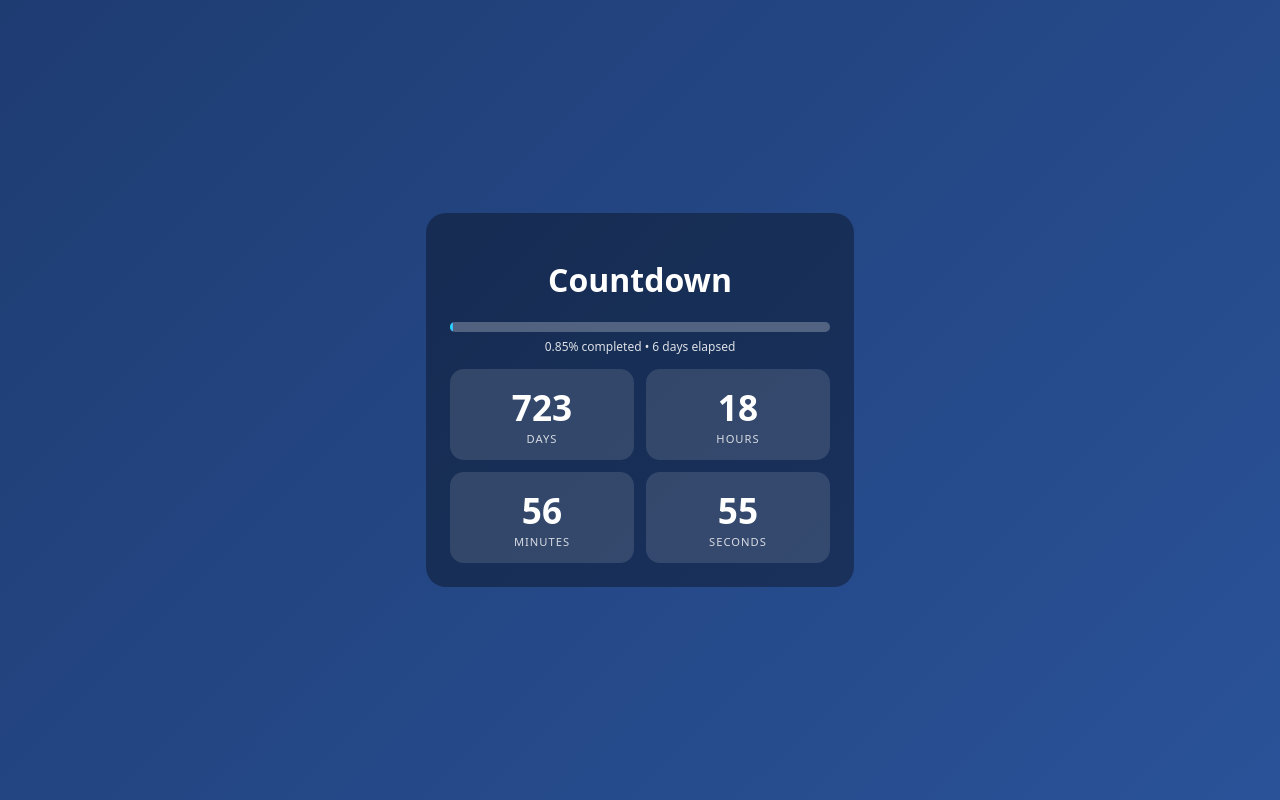
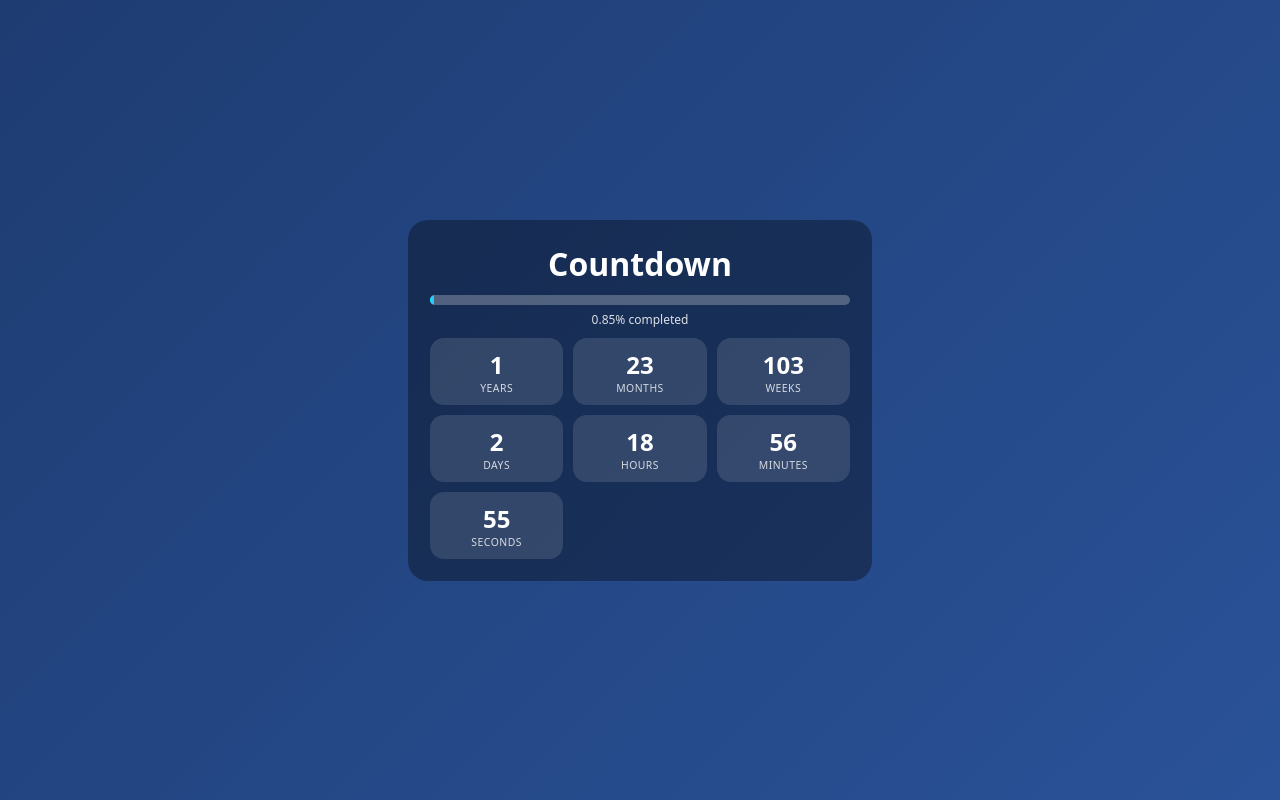
Before and after one commit to ali-uhlee/calltest, a plain HTML site: page index.html in a window 1280 px wide. Drawn offline with Linux system fonts and the light colour scheme.

Commit message:
Refactor countdown layout and styles

```diff
--- a/index.html
+++ b/index.html
@@ -5,8 +5,6 @@
 <meta name="viewport" content="width=device-width, initial-scale=1.0, viewport-fit=cover">
 <title>Countdown</title>
 
-<link rel="manifest" href="manifest.json">
-<link rel="apple-touch-icon" href="icon.png">
 <meta name="theme-color" content="#1e3c72">
 <meta name="apple-mobile-web-app-capable" content="yes">
 <meta name="apple-mobile-web-app-status-bar-style" content="black-translucent">
@@ -27,12 +25,16 @@ body {
 }
 
 .container {
-  width: 92%;
-  max-width: 380px;
+  width: 94%;
+  max-width: 420px;
   background: rgba(0,0,0,0.35);
-  padding: 24px;
+  padding: 22px;
   border-radius: 20px;
   text-align: center;
+}
+
+h1 {
+  margin: 0 0 10px;
 }
 
 .progress-wrapper {
@@ -40,7 +42,7 @@ body {
   background: rgba(255,255,255,0.25);
   border-radius: 10px;
   overflow: hidden;
-  margin: 10px 0 6px;
+  margin-bottom: 6px;
 }
 
 .progress-bar {
@@ -51,44 +53,43 @@ body {
 .meta {
   font-size: 0.75rem;
   opacity: 0.85;
+  margin-bottom: 10px;
 }
 
-.countdown {
+.grid {
   display: grid;
-  grid-template-columns: repeat(2,1fr);
-  gap: 12px;
-  margin-top: 14px;
+  grid-template-columns: repeat(3, 1fr);
+  gap: 10px;
 }
 
 .box {
   background: rgba(255,255,255,0.12);
   border-radius: 14px;
-  padding: 14px 0;
+  padding: 10px 0;
 }
 
-.num { font-size: 2.2rem; font-weight: 700; }
-.label { font-size: 0.7rem; letter-spacing: 1px; opacity: 0.8; }
+.num { font-size: 1.5rem; font-weight: 700; }
+.label { font-size: 0.65rem; opacity: 0.8; letter-spacing: 0.5px; }
 
-.dev {
+.confetti {
   position: fixed;
-  bottom: 12px;
-  left: 50%;
-  transform: translateX(-50%);
-  background: rgba(0,0,0,0.7);
-  backdrop-filter: blur(10px);
-  padding: 10px;
-  border-radius: 14px;
-  font-size: 0.8rem;
-  z-index: 9999;
+  width: 6px;
+  height: 6px;
+  top: -10px;
+  animation: fall 3s linear forwards;
 }
 
-.dev button {
-  margin: 4px;
-  padding: 6px 10px;
-  border-radius: 8px;
-  border: none;
-  background: #4facfe;
-  color: #000;
+@keyframes fall {
+  to { transform: translateY(110vh) rotate(360deg); }
+}
+
+.end {
+  animation: reveal 1.2s ease forwards;
+}
+
+@keyframes reveal {
+  from { opacity: 0; transform: translateY(20px); }
+  to { opacity: 1; transform: translateY(0); }
 }
 </style>
 </head>
@@ -97,13 +98,16 @@ body {
 <div class="container">
   <h1>Countdown</h1>
 
-  <div class="progress-wrapper" id="progressWrap">
+  <div class="progress-wrapper">
     <div class="progress-bar" id="progress"></div>
   </div>
 
   <div class="meta" id="meta"></div>
 
-  <div class="countdown" id="countdown">
+  <div class="grid" id="grid">
+    <div class="box"><div class="num" id="years"></div><div class="label">YEARS</div></div>
+    <div class="box"><div class="num" id="months"></div><div class="label">MONTHS</div></div>
+    <div class="box"><div class="num" id="weeks"></div><div class="label">WEEKS</div></div>
     <div class="box"><div class="num" id="days"></div><div class="label">DAYS</div></div>
     <div class="box"><div class="num" id="hours"></div><div class="label">HOURS</div></div>
     <div class="box"><div class="num" id="minutes"></div><div class="label">MINUTES</div></div>
@@ -112,59 +116,88 @@ body {
 </div>
 
 <script>
-/* ---------- EST OFFSET (CALCULATED ONCE) ---------- */
+/* ---------- EST OFFSET (ONE-TIME) ---------- */
 function getESTOffsetMs() {
   const now = new Date();
   const est = new Date(
     new Intl.DateTimeFormat("en-US", {
       timeZone: "America/New_York",
-      hour12: false,
       year: "numeric", month: "2-digit", day: "2-digit",
-      hour: "2-digit", minute: "2-digit", second: "2-digit"
+      hour: "2-digit", minute: "2-digit", second: "2-digit",
+      hour12: false
     }).format(now)
   );
   return est.getTime() - now.getTime();
 }
-
 const EST_OFFSET = getESTOffsetMs();
 
-/* ---------- CONSTANTS ---------- */
+/* ---------- CONSTANT DATES ---------- */
 const START = new Date("2026-02-03T00:00:00-05:00").getTime();
+const MID   = new Date("2027-02-03T00:00:00-05:00").getTime();
 const END   = new Date("2028-02-03T00:00:00-05:00").getTime();
 
-/* ---------- DEV OFFSET ---------- */
-let devOffset = 0;
+let firedMid = false;
+let firedEnd = false;
 
-/* ---------- TIME SOURCE (SMOOTH) ---------- */
 function nowEST() {
-  return Date.now() + EST_OFFSET + devOffset;
+  return Date.now() + EST_OFFSET;
 }
 
-/* ---------- UPDATE LOOP ---------- */
+/* ---------- CONFETTI ---------- */
+function confetti(count = 80) {
+  for (let i = 0; i < count; i++) {
+    const c = document.createElement("div");
+    c.className = "confetti";
+    c.style.left = Math.random() * 100 + "vw";
+    c.style.background = `hsl(${Math.random()*360},100%,60%)`;
+    document.body.appendChild(c);
+    setTimeout(() => c.remove(), 3000);
+  }
+}
+
+/* ---------- UPDATE ---------- */
 function update() {
   const now = nowEST();
 
+  if (!firedMid && now >= MID) {
+    firedMid = true;
+    confetti(100);
+  }
+
   if (now >= END) {
-    document.body.innerHTML = "<h1 style='animation:fade 1.2s ease'>📞 Call today?</h1>";
+    if (!firedEnd) {
+      firedEnd = true;
+      confetti(160);
+    }
+    document.body.innerHTML = "<h1 class='end'>📞 Call today?</h1>";
     return;
   }
 
-  const diff = END - now;
+  let remaining = END - now;
 
-  days.textContent = Math.floor(diff / 86400000);
-  hours.textContent = Math.floor(diff / 3600000) % 24;
-  minutes.textContent = Math.floor(diff / 60000) % 60;
-  seconds.textContent = Math.floor(diff / 1000) % 60;
+  const secondsTotal = Math.floor(remaining / 1000);
+  seconds.textContent = secondsTotal % 60;
 
-  const percent = ((now - START) / (END - START)) * 100;
+  const minutesTotal = Math.floor(secondsTotal / 60);
+  minutes.textContent = minutesTotal % 60;
+
+  const hoursTotal = Math.floor(minutesTotal / 60);
+  hours.textContent = hoursTotal % 24;
+
+  const daysTotal = Math.floor(hoursTotal / 24);
+  weeks.textContent = Math.floor(daysTotal / 7);
+  days.textContent = daysTotal % 7;
+
+  months.textContent = Math.floor(daysTotal / 30.44);
+  years.textContent = Math.floor(daysTotal / 365.25);
+
+  let percentRaw = ((now - START) / (END - START)) * 100;
+  let percent = percentRaw >= 100 ? 100 : percentRaw;
 
   progress.style.width = percent.toFixed(2) + "%";
-  meta.textContent =
-    percent.toFixed(2) + "% completed • " +
-    Math.floor((now - START) / 86400000) + " days elapsed";
+  meta.textContent = percent.toFixed(2) + "% completed";
 }
 
-/* ---------- HIGH-FREQUENCY, SMOOTH ---------- */
 setInterval(update, 100);
 update();
 </script>
```
